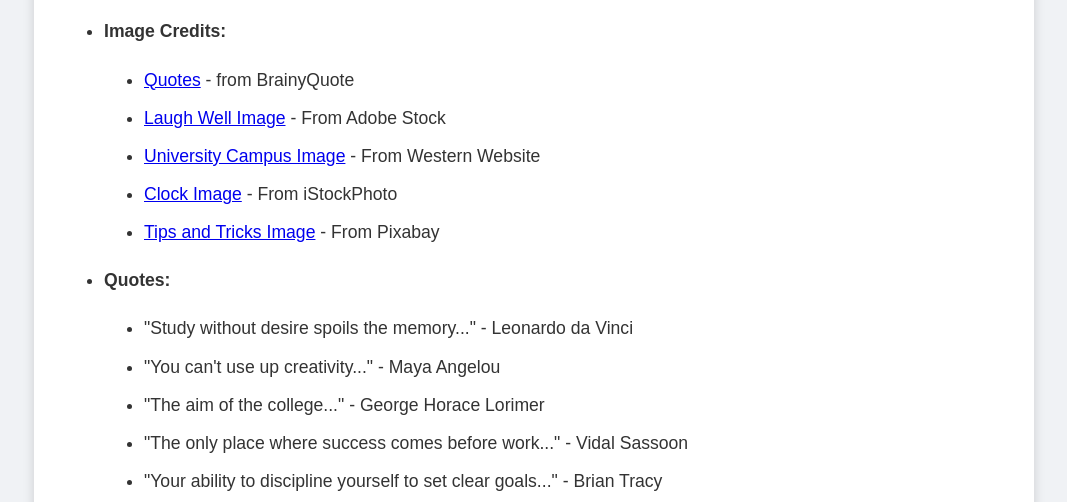
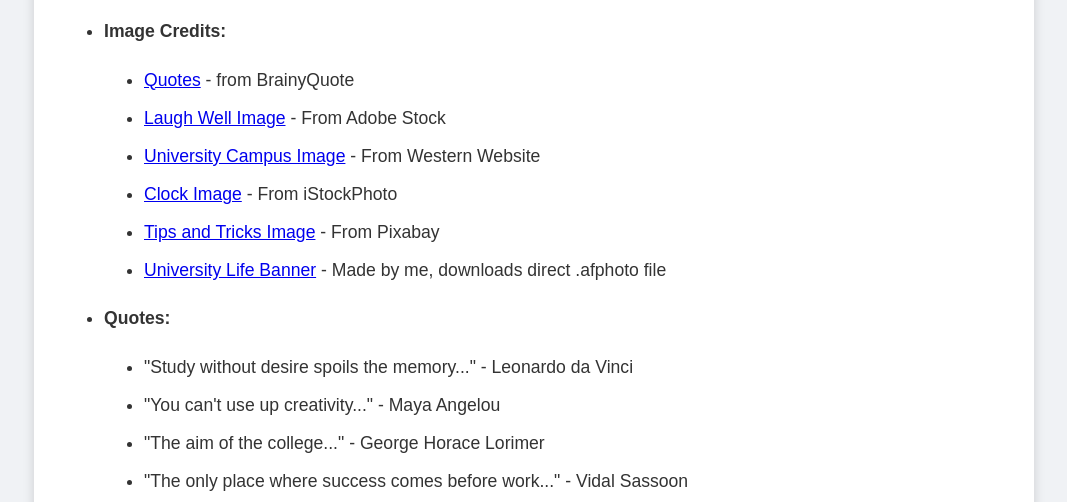
Before and after one commit to uddinmehrab/AndrewWebAssign1, a plain HTML site: page references.html in a window 1280 px wide. Shown: the part 593-1095 px from the top of the page, without its empty margins (106-1173 px from the left). Drawn offline with Linux system fonts and the light colour scheme.

Commit message:
add banner reference

```diff
--- a/references.html
+++ b/references.html
@@ -42,6 +42,7 @@
                         <li><a href="https://www.uwo.ca/about/whoweare/index.html" target="_blank">University Campus Image</a> - From Western Website</li>
                         <li><a href="https://www.istockphoto.com/photos/time-management" target="_blank">Clock Image</a> - From iStockPhoto</li>
                         <li><a href="https://pixabay.com/photos/tips-tricks-tips-and-tricks-4905013/" target="_blank">Tips and Tricks Image</a> - From Pixabay</li>
+                        <li><a href="banner.afphoto" download>University Life Banner</a> - Made by me, downloads direct .afphoto file</li>
                     </ul>
 
                     <li><strong>Quotes:</strong></li>
```
Also changed, not shown: 1 other file.
